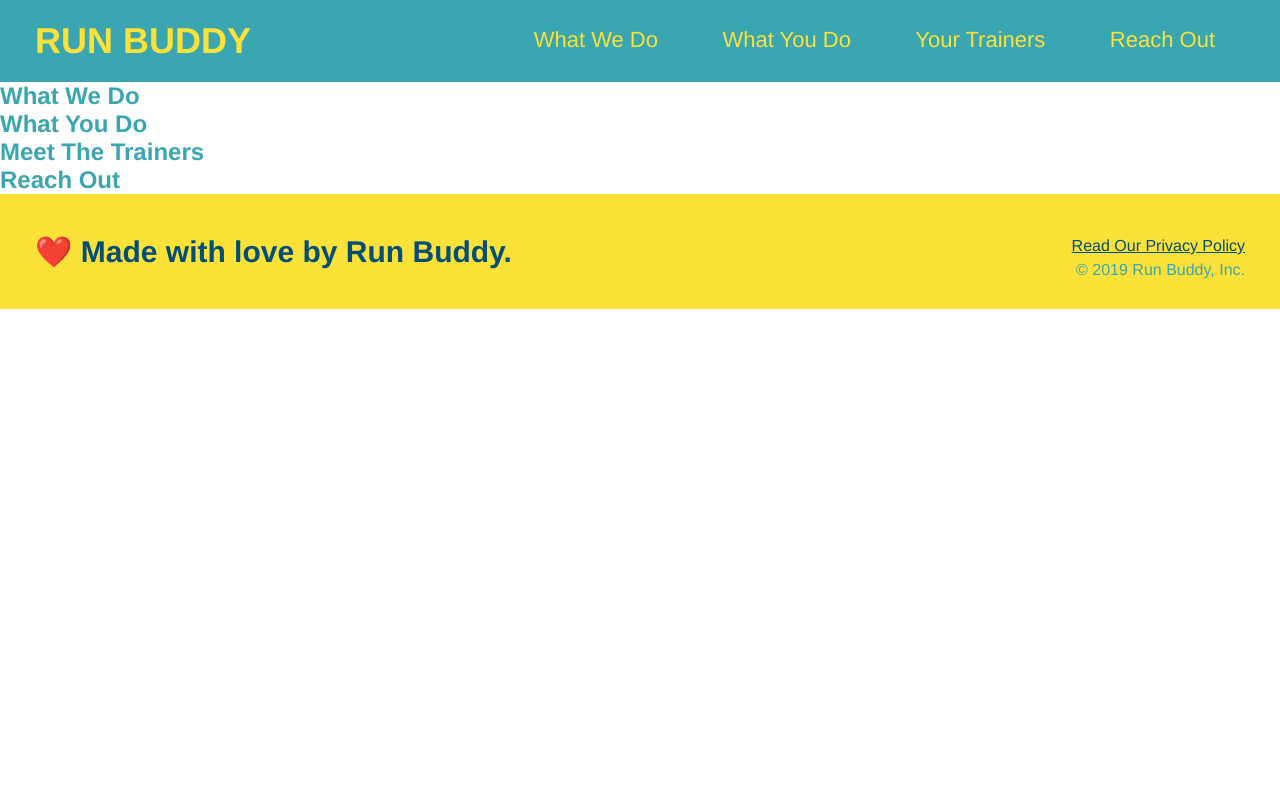
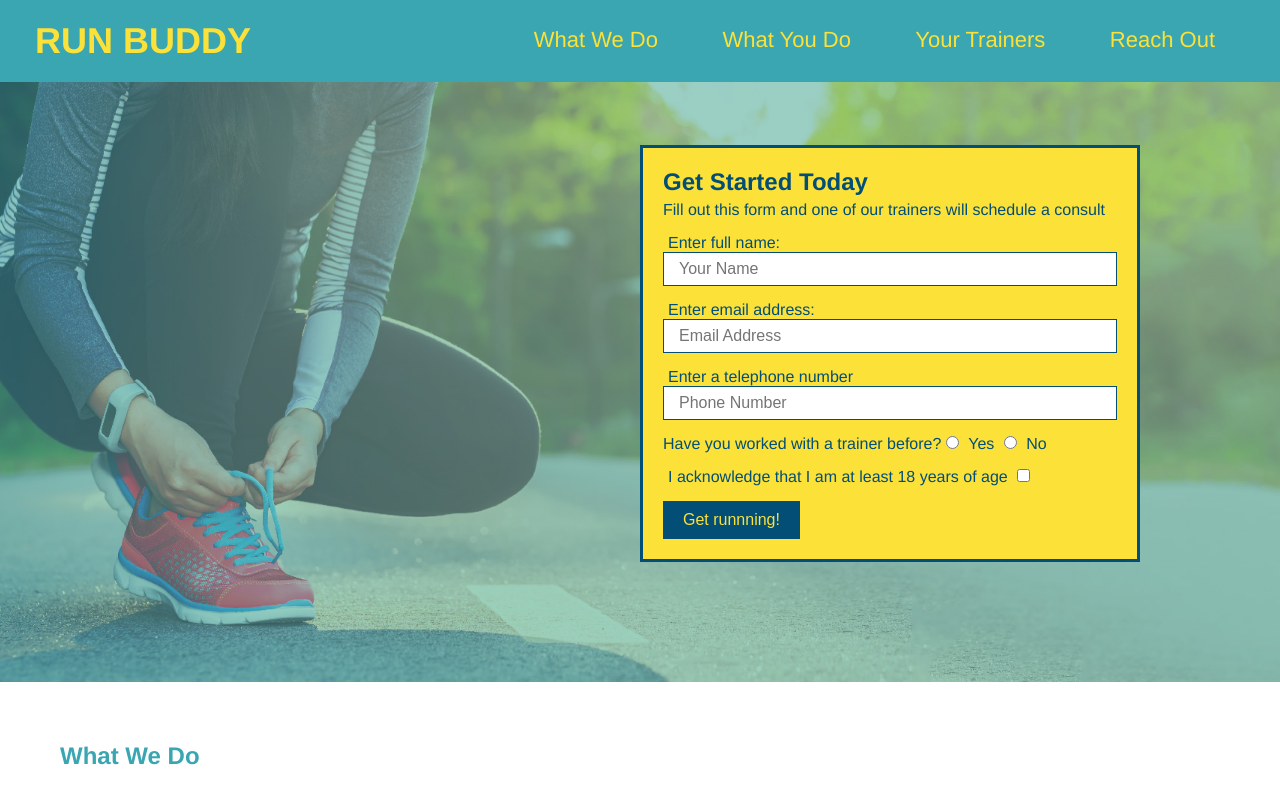
Before and after one commit to Emilioeth/Run-Buddy, a plain HTML site: page index.html in a window 1280 px wide. Shown: the top 800 px of the page. Drawn offline with Linux system fonts and the light colour scheme.

Commit message:
hero (& form) created and styled

```diff
--- a/assets/css/style.css
+++ b/assets/css/style.css
@@ -85,3 +85,60 @@ footer div {
 footer a {
     color: #024e76;
 }
+
+section {
+    padding: 60px;
+}
+
+/* Hero Style Start */
+.hero{
+    background-image: url(../images/hero-bg.jpeg);
+    height: 600px;
+    background-size: cover;
+    background-position: center;
+    position: relative;
+}
+
+.hero-form{
+    color: #024e76;
+    background-color: #fce138;
+    width:500px;
+    padding: 20px;
+    border: solid 3px #024e76;
+    position: absolute;
+    bottom: 120px;
+    right: 140px;
+}
+
+.hero-form h3{
+    font-size: 24px;
+    margin: 0;
+}
+
+.hero-form p{
+    margin: 5px 0 15px 0;
+}
+
+.form-input{
+    border: 1px solid #024e76;
+    display: block;
+    padding: 7px 15px ;
+    font-size: 16px;
+    color: #024e76;
+    width: 100%;
+    margin-bottom: 15px;
+}
+
+.hero-form label{
+    margin: 0 5px;
+}
+
+.hero-form button{
+    color: #fce138;
+    background-color: #024e76;
+    border: none;
+    padding: 10px 20px;
+    font-size: 16px;
+}
+
+/* Hero Style end */
--- a/index.html
+++ b/index.html
@@ -36,7 +36,7 @@
                 </li>
 
                 <li>
-                    <a href="reach-out">Reach Out</a>
+                    <a href="#reach-out">Reach Out</a>
                 </li>
             </ul>
 
@@ -44,15 +44,56 @@
 
         </header>
     <!--Hero/Jumbotron-->
+    <section class="hero">
+
+        <div class="hero-form">
+            <h3>Get Started Today</h3>
+            <p>Fill out this form and one of our trainers will schedule a consult</p>
+
+        <!--Add Form Element-->
+        <form>
+            <label for="name">Enter full name:</label>
+            <input type="text" placeholder="Your Name" name="name" id="name" class="form-input" />
+
+            <label for="email">Enter email address:</label>
+            <input type="email" placeholder="Email Address" name="email" id="email" class="form-input" />
+
+            <label for="phone">Enter a telephone number</label>
+            <input type="tel" placeholder="Phone Number" name="phone" id="phone" class="form-input" />
+
+            <p>
+                Have you worked with a trainer before?
+                <input type="radio" name="trainer-confirm" id="trainer-yes" />
+                <label for="trainer-yes">Yes</label>
+                <input type="radio" name="trainer-confirm" id="trainer-no" />
+                <label for="trainer-no">No</label>
+            </p>
+
+            <p>
+
+                <label for="checkbox">
+                    I acknowledge that I am at least 18 years of age
+                </label>
+
+                <input type="checkbox" name="age-confirm" id="checkbox" />
+            </p>
+
+            <button type="submit">
+                Get runnning!
+            </button>
+
+        </form>
+
+        </div>
+    </section>
+    <!--end hero-->
+
+    <!--"what we do" section-->
     <section>
-
-    </section>
-    <!--"what we do" section-->
-    <setion>
 
       <h2>What We Do</h2>
 
-    </setion>
+    </section>
     <!--"what you do" section-->
     <section>
 
@@ -68,7 +109,7 @@
     <!--"reach out" section-->
     <section>
 
-    <h2>Reach Out</h2>
+        <h2>Reach Out</h2>
 
     </section>
     <!--footer-->
```
Also changed, not shown: assets/images/hero-bg.jpeg (added).
